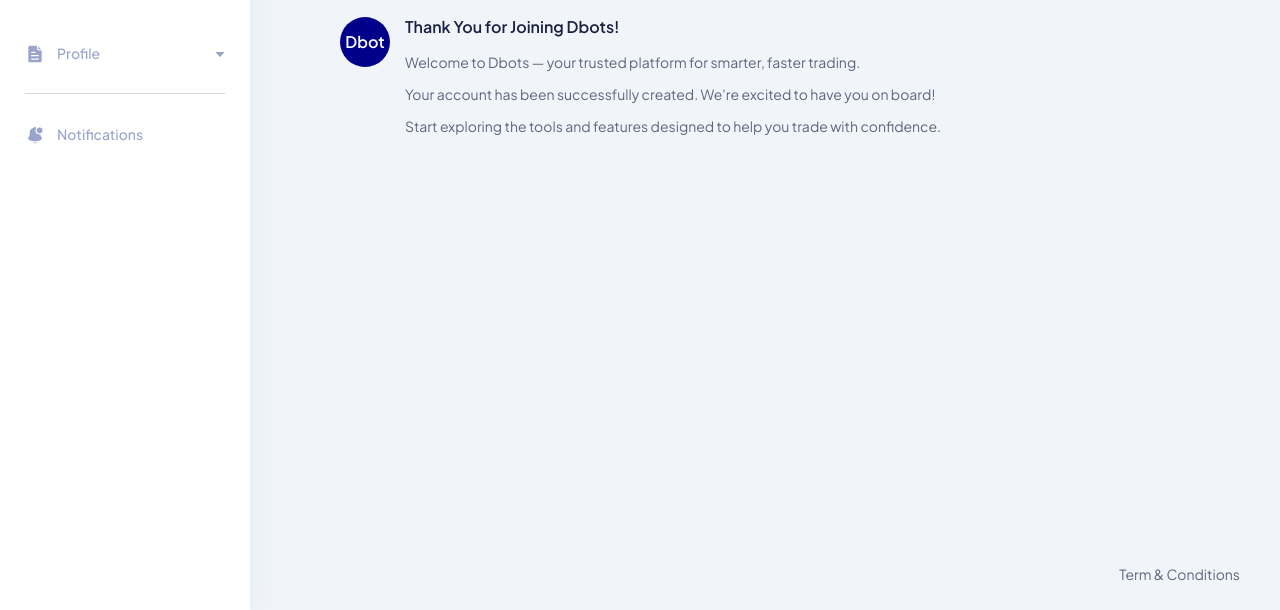
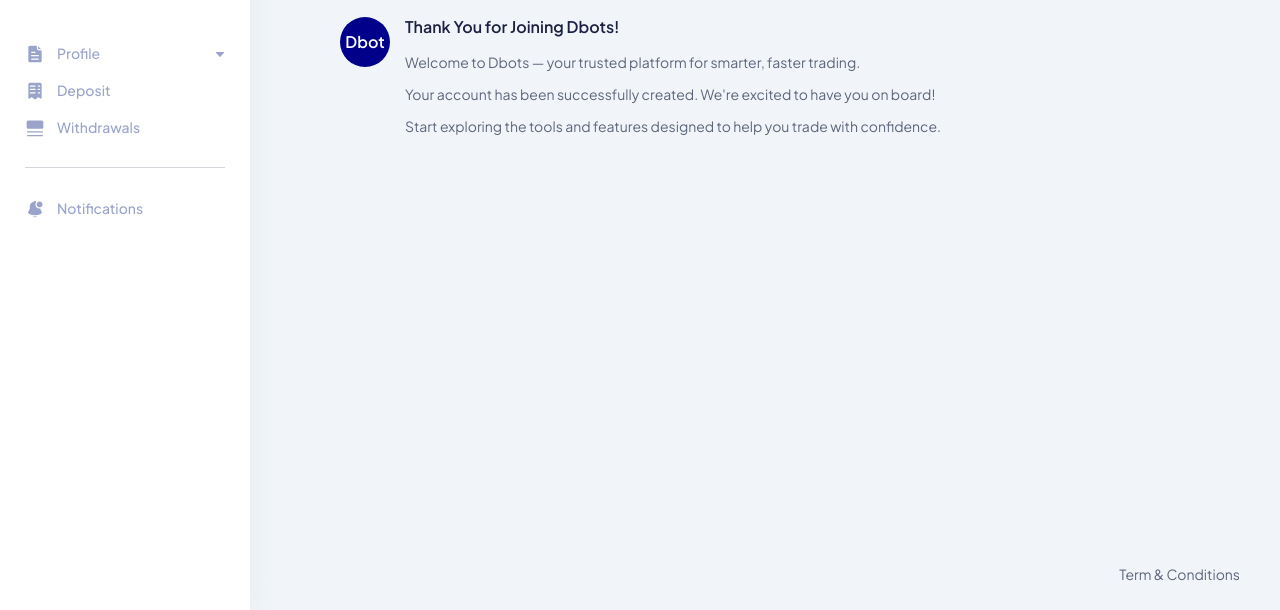
Before and after one commit to DDbots-actv/Dashboard, a website: page page - Copy (2).html in a window 1280 px wide. Shown: the part 190-800 px from the top of the page. Drawn offline with Linux system fonts and the light colour scheme.

Commit message:
Update page - Copy (2).html

```diff
--- a/page - Copy (2).html
+++ b/page - Copy (2).html
@@ -84,8 +84,8 @@
               </li>
             </ul>
           </li>
-         <!-- <li class="nav-item">
-            <a href="https://t.me/DDBots_BOT">
+          <li class="nav-item">
+            <a href="https://t.me/PulseTraderAI_Bot">
               <span class="icon">
                 <svg width="20" height="20" viewBox="0 0 20 20" fill="none" xmlns="http://www.w3.org/2000/svg">
                   <path
@@ -94,7 +94,7 @@
               </span>
               <span class="text">Deposit</span>
             </a>
-          </li>-->
+          </li>
           <!-- <li class="nav-item nav-item-has-children">
             <a
               href="#0"
@@ -223,8 +223,8 @@
               </li>
             </ul>
           </li> -->
-          <!--<li class="nav-item">
-            <a href="https://t.me/DDBots_BOT">
+          <li class="nav-item">
+            <a href="https://t.me/PulseTraderAI_Bot">
               <span class="icon">
                 <svg width="20" height="20" viewBox="0 0 20 20" fill="none" xmlns="http://www.w3.org/2000/svg">
                   <path
@@ -238,7 +238,7 @@
               <span class="text">Withdrawals</span>
             </a>
           </li>
-          </li> -->
+          </li>
           <span class="divider"><hr /></span>
 
           <li class="nav-item">
```
